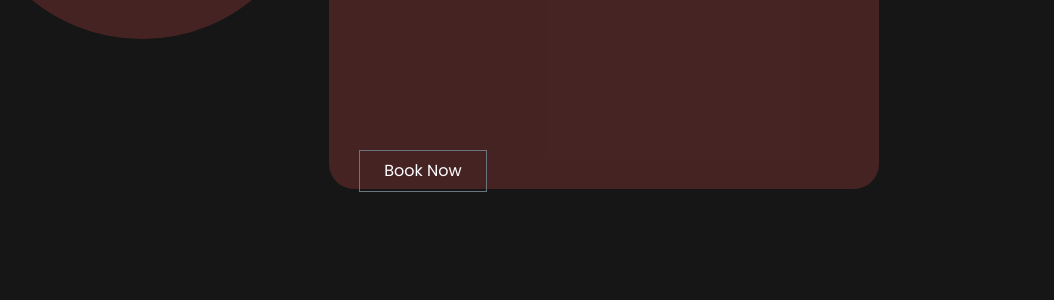
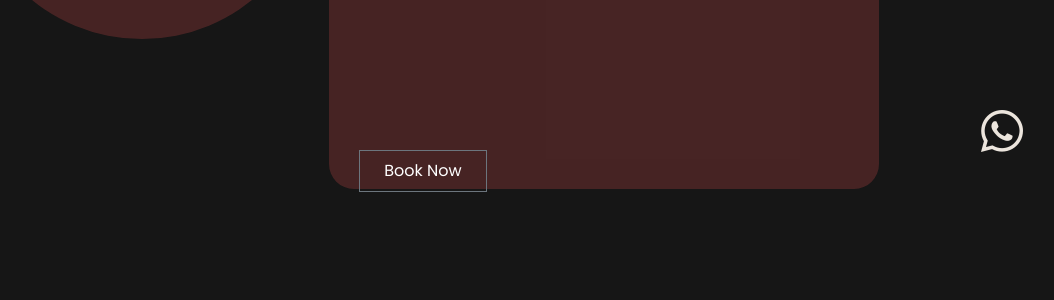
Before and after one commit to mohamedgamalmoha/Car-Service-Marketplace, a Django app: page / in a window 1280 px wide. Shown: the part 604-904 px from the top of the page, without its empty margins (217-1271 px from the left). Run offline with Django 3.2, Linux system fonts and the light colour scheme; data that the repository does not hold is empty.

Commit message:
Add whatsapp icon

```diff
--- a/templates/base.html
+++ b/templates/base.html
@@ -12,6 +12,7 @@
 </head>
 <body>
     {% include 'base/nav.html' %}
+    {% include 'base/icon.html' %}
     {% include 'base/messages.html' %}
 
     {% block content %}
--- /dev/null
+++ b/templates/base/icon.html
@@ -0,0 +1,3 @@
+<div style="position: fixed; bottom:40px; right:40px; z-index: 999;">
+  <a href="{{ main_info.whatsapp_link }}" style="text-decoration: none;"><i class="fa-brands fa-whatsapp" style="font-size: 3rem; color: #ece5dd;border-radius: 50%;"></i></a>
+</div>
```
